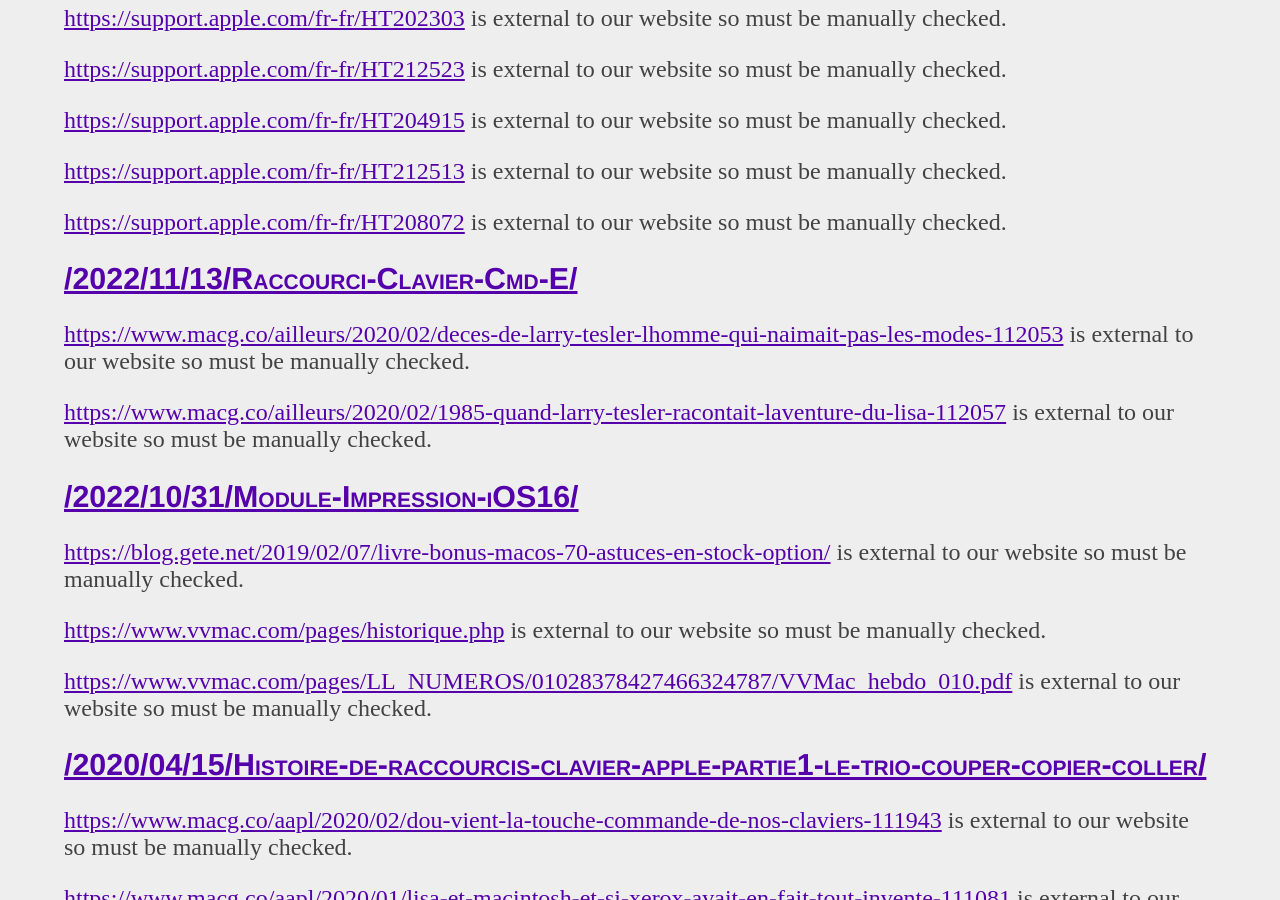
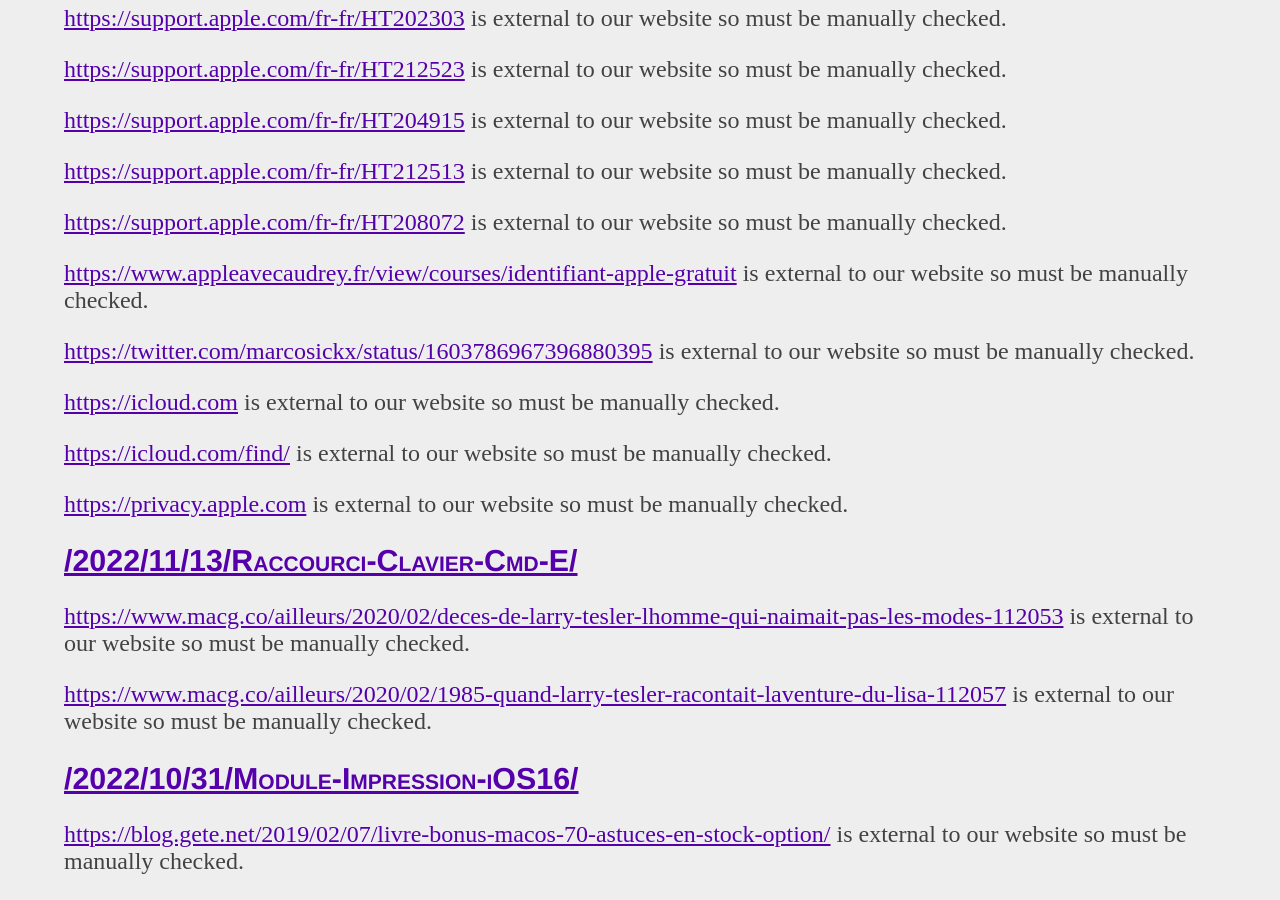
Before and after one commit to MarcosIckx/PreviewMarcosxNet, a Jekyll site: the page built from _reports/liens.md, in a window 1280 px wide and 900 px high, scrolled down 484 px. Built offline with Jekyll 4.4.1, drawn with Linux system fonts in a browser that asks for light colours; some of the changed lines change nothing that is shown.

Commit message:
Update 2022-12-17-Protection-Avancee-Des-Donnees.md

```diff
--- a/_posts/2022/2022-12-17-Protection-Avancee-Des-Donnees.md
+++ b/_posts/2022/2022-12-17-Protection-Avancee-Des-Donnees.md
@@ -6,6 +6,7 @@
 update: 2023-02-05
 image:
   url: /img/posts/2022/12/17/Protection-Avancee-Des-Donnees/Protection-Avancee-des-Donnees.png
+
 liens:
   Source-Apple-1:
     url: https://support.apple.com/fr-fr/guide/security/sec973254c5f/web
@@ -31,6 +32,27 @@
     url: https://support.apple.com/fr-fr/HT208072
     title: "Lien vers la page de support Apple Comment Générer une clé de secours"
     alt: Comment Générer une clé de secours
+  Formation-Identifiant-AudreyCouleau:
+    url: https://www.appleavecaudrey.fr/view/courses/identifiant-apple-gratuit
+    title: "Lien vers le tutoriel gratuit de Audrey Couleau concernant l'identifiant Apple, et où est abordé l'authentification à deux facteurs"
+    alt: "Formation Gratuite : Tout savoir sur votre identifiant Apple, par Audrey Couleau"
+  Twitter-Fil-MarcosIckx:
+    url: https://twitter.com/marcosickx/status/1603786967396880395
+    title: "Lien vers le fil Twitter, agrémenté d´images et captures d´écran où vous retrouverez ce qui a donné naissance à cet article"
+    alt: Le fil Twitter, agrémenté d´images et captures d´écran où vous retrouverez ce qui a donné naissance à cet article"
+  iCloud:
+    url: https://icloud.com
+    title: "La page principale du site iCloud"
+    alt: iCloud.com
+  iCloud-find:
+    url: https://icloud.com/find/
+    title: "La page de iCloud permettant de retrouver ses appareils liés à son identifiant Apple"
+    alt: "icloud.com/find/"
+  privacy-apple-com:
+    url: https://privacy.apple.com
+    title: "La page d´Apple consacrée aux données et à la confidentialité"
+    alt: "privacy.apple.com"
+
 videos:
   - id: animation-cles-PAD
     url: /img/posts/2022/12/17/Protection-Avancee-Des-Donnees/animation-cles-PAD.mp4
@@ -298,18 +320,18 @@
 Ainsi, le jour où l'activation de la Protection Avancée des Données sera possible, vous n'aurez qu'à l'activer.
 
 
-## La Protection Avancée des Données et [iCloud.com]
+## La Protection Avancée des Données et {% include link.html link=page.liens.iCloud %}
 
 {% include video.html
     videoNr=1
 %}
 
 ### L'accès aux Données iCloud sur le web désactivé par défaut
-Il est important de savoir que lorsque la Protection Avancée des Données [iCloud] est activée, l'accès aux données iCloud sur le web sera également désactivé.
+Il est important de savoir que lorsque la Protection Avancée des Données {% include link.html link=page.liens.iCloud %} est activée, l'accès aux données iCloud sur le web sera également désactivé.
 
-Cela signifie que si vous, ou quelqu'un d'autre, vous connecter sur [iCloud.com] à l'aide de votre identifiant Apple, vous ne pourrez pas accéder à vos données iCloud.
+Cela signifie que si vous, ou quelqu'un d'autre, vous connecter sur {% include link.html link=page.liens.iCloud %} à l'aide de votre identifiant Apple, vous ne pourrez pas accéder à vos données iCloud.
 
-Si vous avez l´habitude de vous connecter sur [iCloud.com] pour accéder à vos données iCloud depuis un ordinateur distant, vous désirerez très certainement réactiver l'accès à vos données iCloud sur le web.
+Si vous avez l´habitude de vous connecter sur {% include link.html link=page.liens.iCloud %} pour accéder à vos données iCloud depuis un ordinateur distant, vous désirerez très certainement réactiver l'accès à vos données iCloud sur le web.
 
 Il est intéressant de noter que depuis iOS 16.2, iPadOS 16.2 ou macOS Ventura 13.1, vous pouvez désactiver par vous-même l'accès à vos données iCloud sur le web, sans être obligé d'activer la Protection Avancée des Données iCloud.
 
@@ -317,13 +339,13 @@
 Mais ça permet de réduire les possibilités de vols de données à distance.
 
 
-Si l’accès à vos données iCloud sur le web est désactivé, voilà le genre de message que vous verrez lorsque vous vous connecterez à votre compte via [iCloud.com].
+Si l’accès à vos données iCloud sur le web est désactivé, voilà le genre de message que vous verrez lorsque vous vous connecterez à votre compte via {% include link.html link=page.liens.iCloud %}.
 
 > **Bonsoir**,
 >    **Vous avez désactivé la fonctionnalité
 >    accéder aux données iCloud sur le web.**
 >
-> Pour accéder aux données sur [iCloud.com],
+> Pour accéder aux données sur {% include link.html link=page.liens.iCloud %},
 > vous devrez activer l’accès sur le web
 > dans les réglages iCloud de votre appareil.
 
@@ -331,7 +353,7 @@
 
 Vous noterez qu’aucun lien depuis cette page vous permet d’arriver sur la page pour localiser vos appareils.
 
-Mais rassurez vous, la page [icloud.com/find/] est toujours bien accessible et disponible pour retrouver vos appareils.
+Mais rassurez vous, la page {% include link.html link=page.liens.iCloud-find %} est toujours bien accessible et disponible pour retrouver vos appareils.
 
 ![Capture d´écran iCloud.com/find]
 
@@ -351,7 +373,7 @@
 
 2. Il faudra que cet appareil de confiance soit connecté à internet durant toute l’heure qui suit (sic) pour permettre aux serveurs d’Apple d'y récupérer les clés de service appropriées.
 
-Ces clés de services serviront à [iCloud.com] à déchiffrer le document pour pouvoir ensuite vous le présenter dans le navigateur.
+Ces clés de services serviront à {% include link.html link=page.liens.iCloud %} à déchiffrer le document pour pouvoir ensuite vous le présenter dans le navigateur.
 
 ### Le chiffrement de bout en bout pas toujours garantit
 
@@ -372,11 +394,11 @@
 Mais quid de la bibliothèque photo partagée ? Je n’ai pas trouvé de réponse pour le moment à ce sujet.
 
 
-## La Protection Avancée des Données iCloud et [privacy.apple.com]
+## La Protection Avancée des Données iCloud et {% include link.html link=page.liens.privacy-apple-com %}
 
 Si vous avez désactivé l’accès à vos données iCloud sur le web,
 vous n’aurez plus la possibilité d’obtenir une copie de
-toutes vos données iCloud via la page [privacy.apple.com].
+toutes vos données iCloud via la page {% include link.html link=page.liens.privacy-apple-com %}.
 
 Et ce, méme si la Protection Avancée des Données iCloud n'a pas été activée,
 
@@ -448,48 +470,22 @@
 ## Sources Apple
 
 1. {% include link.html link=page.liens.Source-Apple-1 %}
-1. {% include link.html link=page.liens.Source-Apple-2 %}
-1. {% include link.html link=page.liens.Source-Apple-3 %}
-1. {% include link.html link=page.liens.Source-Apple-4 %}
-1. {% include link.html link=page.liens.Source-Apple-5 %}
-1. {% include link.html link=page.liens.Source-Apple-6 %}
-
-
-
-
+2. {% include link.html link=page.liens.Source-Apple-2 %}
+3. {% include link.html link=page.liens.Source-Apple-3 %}
+4. {% include link.html link=page.liens.Source-Apple-4 %}
+5. {% include link.html link=page.liens.Source-Apple-5 %}
+6. {% include link.html link=page.liens.Source-Apple-6 %}
 
 ## Liens Utiles
 
-1. [Formation Gratuite : Tout savoir sur votre identifiant Apple, par Audrey Couleau][Formation-Identifiant-AudreyCouleau]
-2. [Le fil Twitter, agrémenté d´images et captures d´écran où vous retrouverez ce qui a donné naissance à cet article][Twitter-Fil-MarcosIckx]
+1. {% include link.html link=page.liens.Formation-Identifiant-AudreyCouleau %}
+2. {% include link.html link=page.liens.Twitter-Fil-MarcosIckx %}
 
 ## Remerciements
 
 Merci à Laurent @lolopb, Julien @_JuCos, David @SaezDavid, Audrey @AudreyCouleau et Sylvain @sgamel pour leur retour, aide, encouragements, qui a permi d´avoir le document que vous lisez.
 
 N´hésitez pas à me contacter sur Twitter : @MarcosIckx
-
-
-[Formation-Identifiant-AudreyCouleau]: https://www.appleavecaudrey.fr/view/courses/identifiant-apple-gratuit "Lien vers le tutoriel gratuit de Audrey Couleau concernant l'identifiant Apple, et où est abordé l'authentification à deux facteurs"
-
-[Twitter-Fil-MarcosIckx]: https://twitter.com/marcosickx/status/1603786967396880395 "Lien vers le fil Twitter, agrémenté d´images et captures d´écran où vous retrouverez ce qui a donné naissance à cet article"
-
-[Source-Apple-1]: https://support.apple.com/fr-fr/guide/security/sec973254c5f/web "Liens vers la page du guide de sécurité concernant Protection Avancée des Données iCloud"
-[Source-Apple-2]: https://support.apple.com/fr-fr/HT202303 "Lien vers la page de support Apple Présentation de la sécurité des données iCloud"
-[Source-Apple-3]: https://support.apple.com/fr-fr/HT212523 "Lien vers la page de support Apple Gérer l’accès à vos données iCloud sur le Web"
-[Source-Apple-4]: https://support.apple.com/fr-fr/HT204915 "Lien vers la page de support Apple Identification à deux facteurs pour l’identifiant Apple"
-[Source-Apple-5]: https://support.apple.com/fr-fr/HT212513 "Lien vers la page de support Apple Créer un contact de récupération de compte"
-[Source-Apple-6]: https://support.apple.com/fr-fr/HT208072 "Lien vers la page de support Apple Comment Générer une clé de secours"
-
-[Laurent]: https://twitter.com/lolopb "Le compte Twitter de Laurent"
-[David]: https://twitter.com/DavTechFr "Le'compte Twitter de David"
-[Julien]: https://twitter.com/_JuCos_ "Le commpte Twitter de Julien"
-[Sylvain]: https://twitter.com/sgamel "Le compte Twitter de Sylvain Gamel"
-[MarcosIckx]: https://twitter.com/MarcosIckx "Le compte Twitter de Marcos Ickx"
-
-[iCloud.com]: https://icloud.com "La page principale de iCloud"
-[iCloud.com/find/]: https://icloud.com/find/ "La page de iCloud permettant de retrouver ses appareils liés à son identifiant Apple"
-[privacy.apple.com]: https://privacy.apple.com "La page d´Apple consacrée aux données et à la confidentialité"
 
 
 [Protection Standard des Données]: /img/posts/2022/12/17/Protection-Avancee-Des-Donnees/Protection-Standard-des-Donnees.png "Image servant à illustrer le fait que les clefs pour déchiffrer les données iCloud sont stockées sur les serveurs d'Apple"
```
